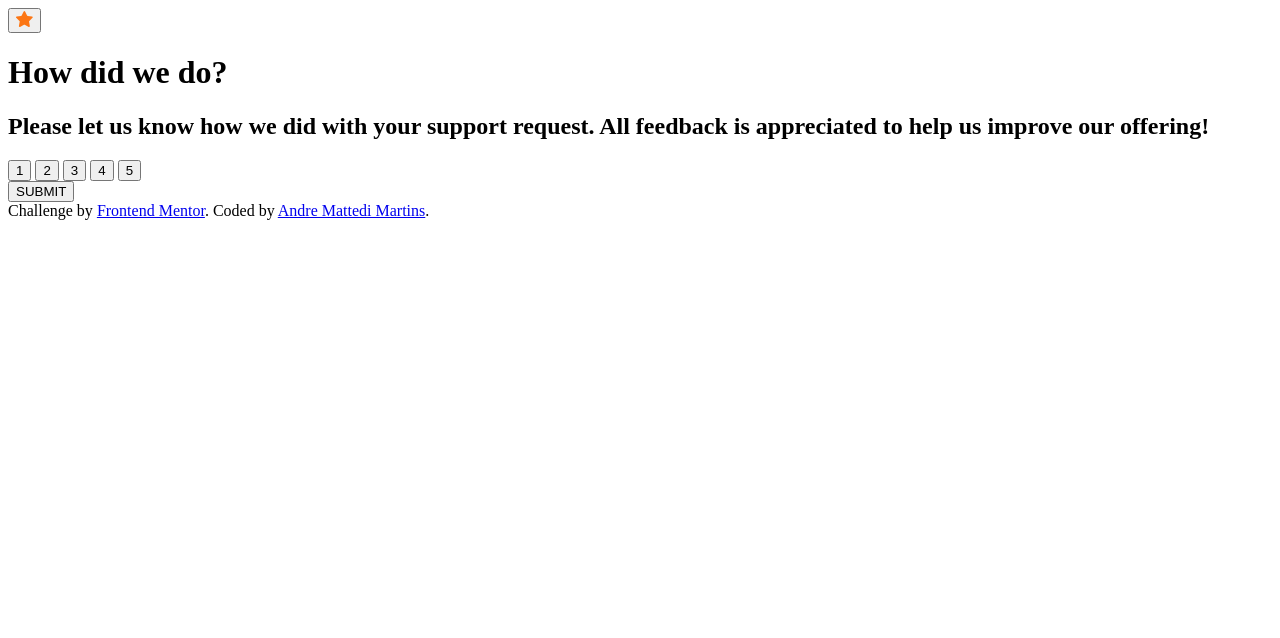
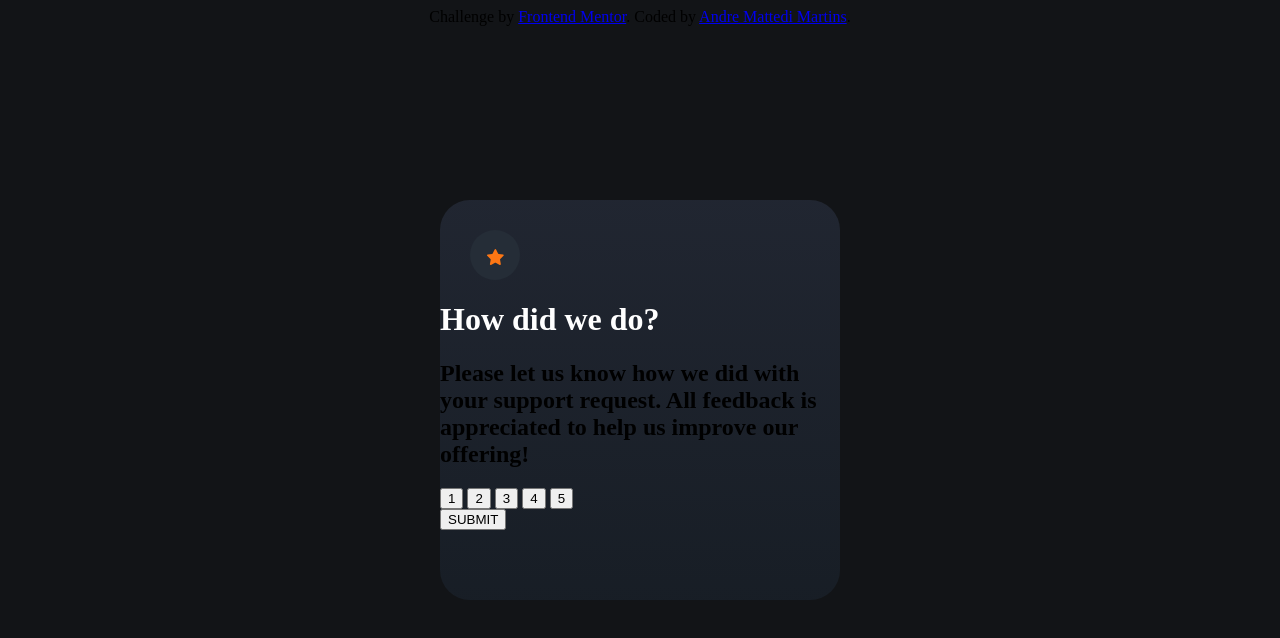
Before and after one commit to AndreDev21/interactive-rating-components, a plain HTML site: page index.html in a window 1280 px wide. Drawn offline with Linux system fonts and the light colour scheme.

Commit message:
added card style and favourite button style

```diff
--- a/index.html
+++ b/index.html
@@ -5,6 +5,7 @@
   <meta name="viewport" content="width=device-width, initial-scale=1.0"> <!-- displays site properly based on user's device -->
 
   <link rel="icon" type="image/png" sizes="32x32" href="./images/favicon-32x32.png">
+  <link rel="stylesheet" href="./style.css">
 
   <title>Frontend Mentor | Interactive rating component</title>
 
--- a/style.css
+++ b/style.css
@@ -0,0 +1,34 @@
+body{
+    background-color: hsl(216, 12%, 8%);
+    display: flex;
+    justify-content: center;
+    align-items: center;
+}
+
+.main{
+    background-image: linear-gradient(hsl(221deg 20% 16%), hsl(214deg 23% 12%));
+    position: absolute;
+    top: 50%;
+    left: 50%;
+    transform: translate(-50%, -50%);
+    height: 400px;
+    width: 400px;
+    border-radius: 30px;
+
+}
+
+.main .favorite{
+    background-color: hsl(213, 19%, 18%);
+    border-width: 0;
+    border-radius: 30px;
+    height: 50px;
+    width: 50px;
+    margin-top: 30px;
+    margin-left: 30px;
+    padding-top: 7px;
+    padding-right: 5px;
+}
+
+.main .question{
+    color: white;
+}
```
